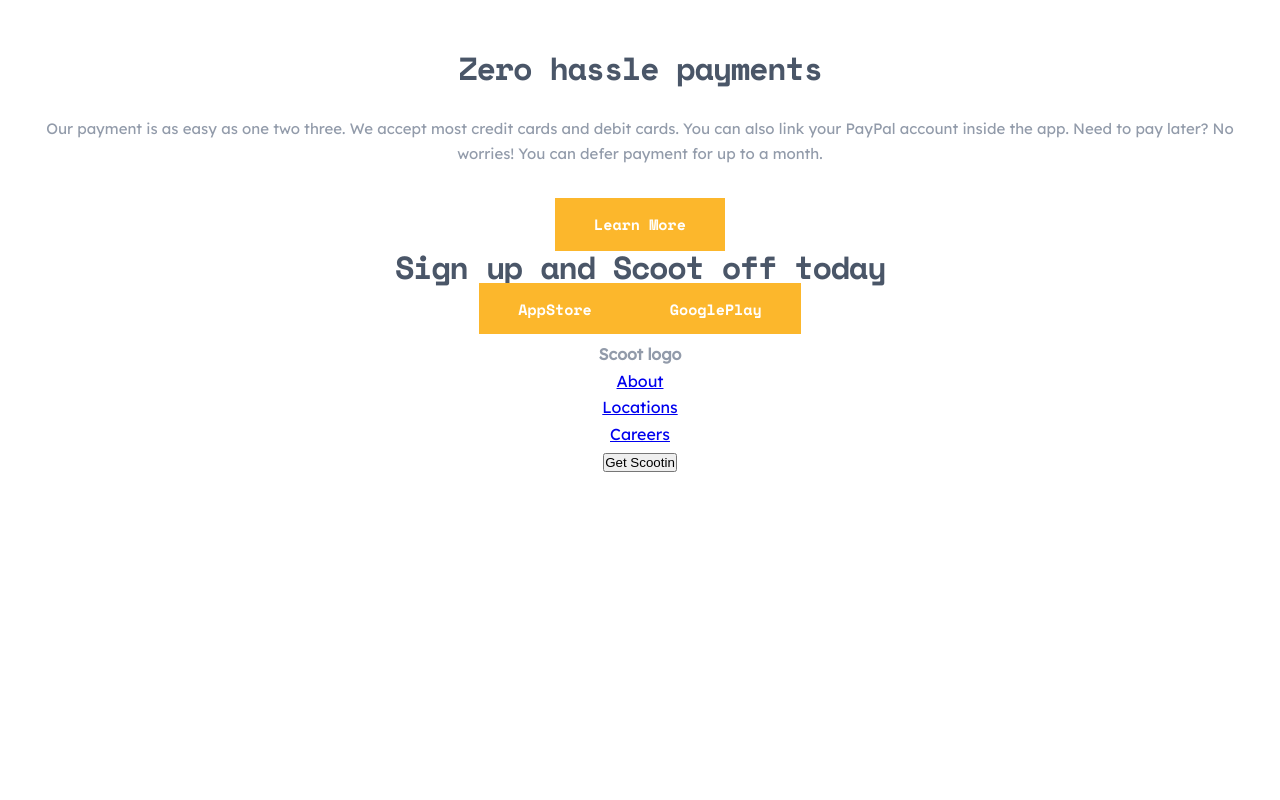
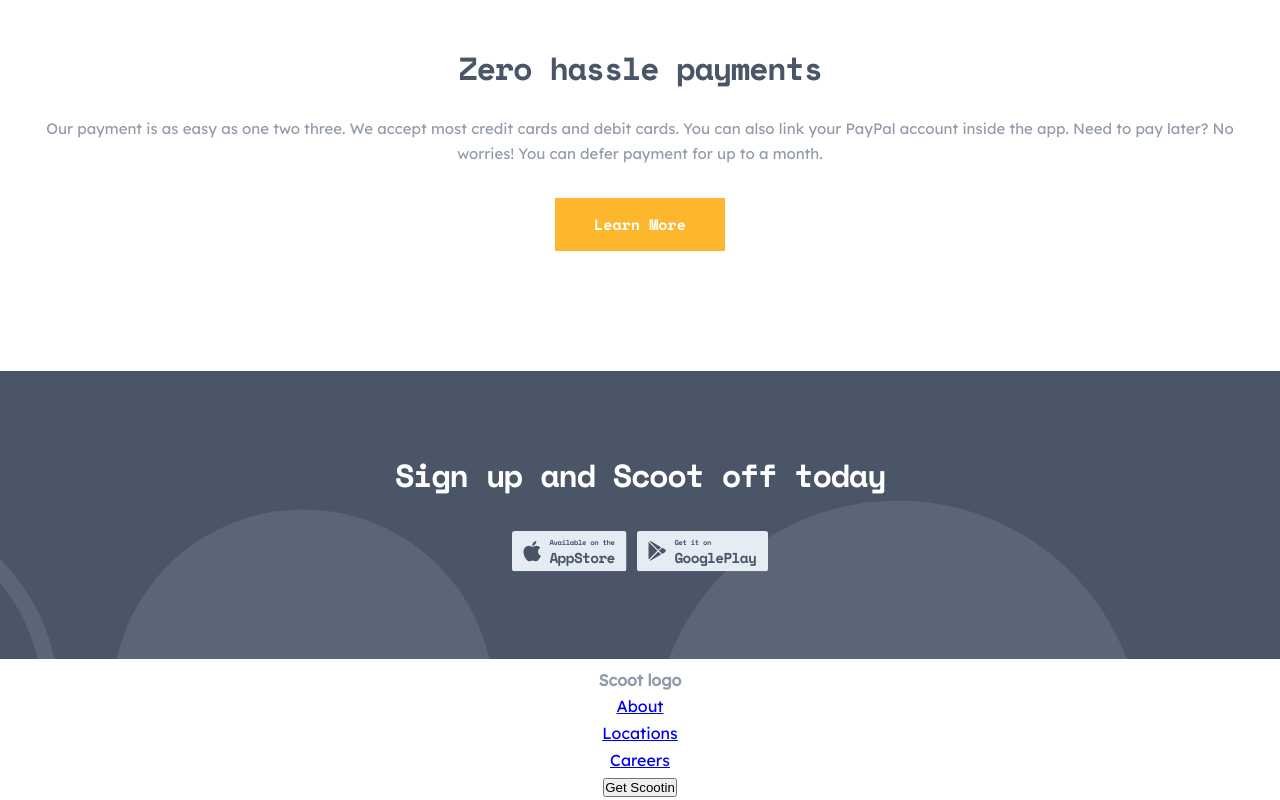
Before and after one commit to xaviguasch/scoot-multipage-website-app-frontendmentor-prac, a React (Create React App) app: page /home in a window 1280 px wide. Shown: the part 3450-4250 px from the top of the page. Before the commit the page ends 3924 px from the top, so only its background shows below. Built offline with nearby package versions, Linux system fonts and the light colour scheme.

Commit message:
styled Footer component

```diff
--- a/src/components/Footer.css
+++ b/src/components/Footer.css
@@ -0,0 +1,69 @@
+.Footer {
+}
+
+.footer__main {
+  padding: 5.5em 2em;
+
+  background: var(--clr-dark-navy-bg);
+
+  display: flex;
+  flex-direction: column;
+  place-content: center;
+  gap: 2.5em;
+
+  position: relative;
+
+  overflow: hidden;
+}
+
+.footer__main::before {
+  content: '';
+  position: absolute;
+  bottom: -50%;
+  left: -56%;
+  background: url('../assets/patterns/semi-circles.svg');
+  background-repeat: no-repeat;
+  width: 100%;
+  height: 100%;
+
+  transform: scale(1.1);
+}
+
+.footer__main::after {
+  content: '';
+  position: absolute;
+  bottom: -50%;
+  left: 56%;
+  background: url('../assets/patterns/circle.svg');
+  background-repeat: no-repeat;
+  width: 100%;
+  height: 100%;
+
+  transform: scale(1.1);
+
+  opacity: 0.1;
+}
+
+.icons-area {
+  display: flex;
+  justify-content: center;
+  align-items: center;
+  gap: 0.75em;
+
+  z-index: 1;
+}
+
+.icon-footer {
+  transform: scale(0.72);
+  transform-origin: top left;
+}
+
+.icon-container-apple-store-icon {
+  width: 113px;
+  height: 40px;
+}
+
+.icon-container-google-icon {
+  width: 131px;
+  height: 40px;
+}
--- a/src/components/Footer.js
+++ b/src/components/Footer.js
@@ -1,8 +1,12 @@
 import React from 'react'
+
+import Navigation from './Navigation'
 
 import './Footer.css'
 
-import Navigation from './Navigation'
+// Imported icons and patterns
+import { ReactComponent as AppStoreIcon } from '../assets/icons/app-store.svg'
+import { ReactComponent as GooglePlayIcon } from '../assets/icons/google-play.svg'
 
 const Footer = () => {
   return (
@@ -10,9 +14,17 @@ const Footer = () => {
       <div className='footer__main'>
         <h2 className='title title--md title--footer'>Sign up and Scoot off today</h2>
 
-        <div className='buttons-area'>
-          <button className='btn'>AppStore</button>
-          <button className='btn'>GooglePlay</button>
+        <div className='icons-area'>
+          <a href='#'>
+            <div className='icon-container-apple-store-icon'>
+              <AppStoreIcon className='icon-footer' />
+            </div>
+          </a>
+          <a href='#'>
+            <div className='icon-container-google-icon'>
+              <GooglePlayIcon className='icon-footer' />
+            </div>
+          </a>
         </div>
       </div>
 
--- a/src/components/Home.css
+++ b/src/components/Home.css
@@ -54,6 +54,8 @@
   justify-content: center;
   align-items: center;
   gap: 7.5em;
+
+  padding-bottom: 7.5em;
 }
 
 .main__b__pair {
--- a/src/index.css
+++ b/src/index.css
@@ -62,6 +62,7 @@
   --clr-light-yellow: hsla(39, 100%, 94%, 1);
   --clr-light-grey: hsla(213, 40%, 93%, 1);
   --clr-snow: hsla(214, 37%, 96%, 1);
+  --clr-dark-navy-bg: hsl(216, 17%, 35%);
 }
 
 body {
@@ -114,7 +115,7 @@ img {
 }
 
 .title--footer {
-  /* color: var(--clr-white-text); */
+  color: var(--clr-white-text);
 }
 
 .text {
```
